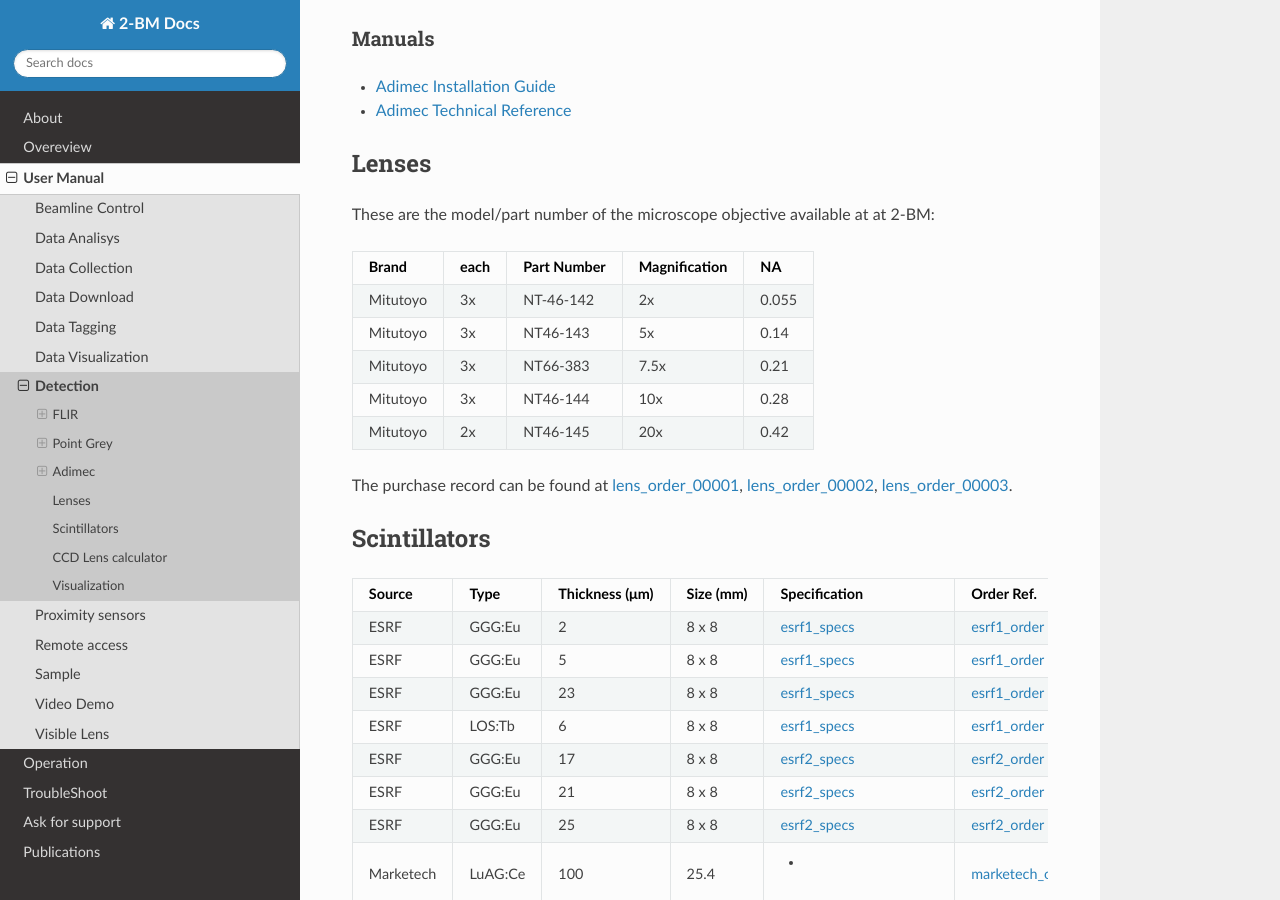
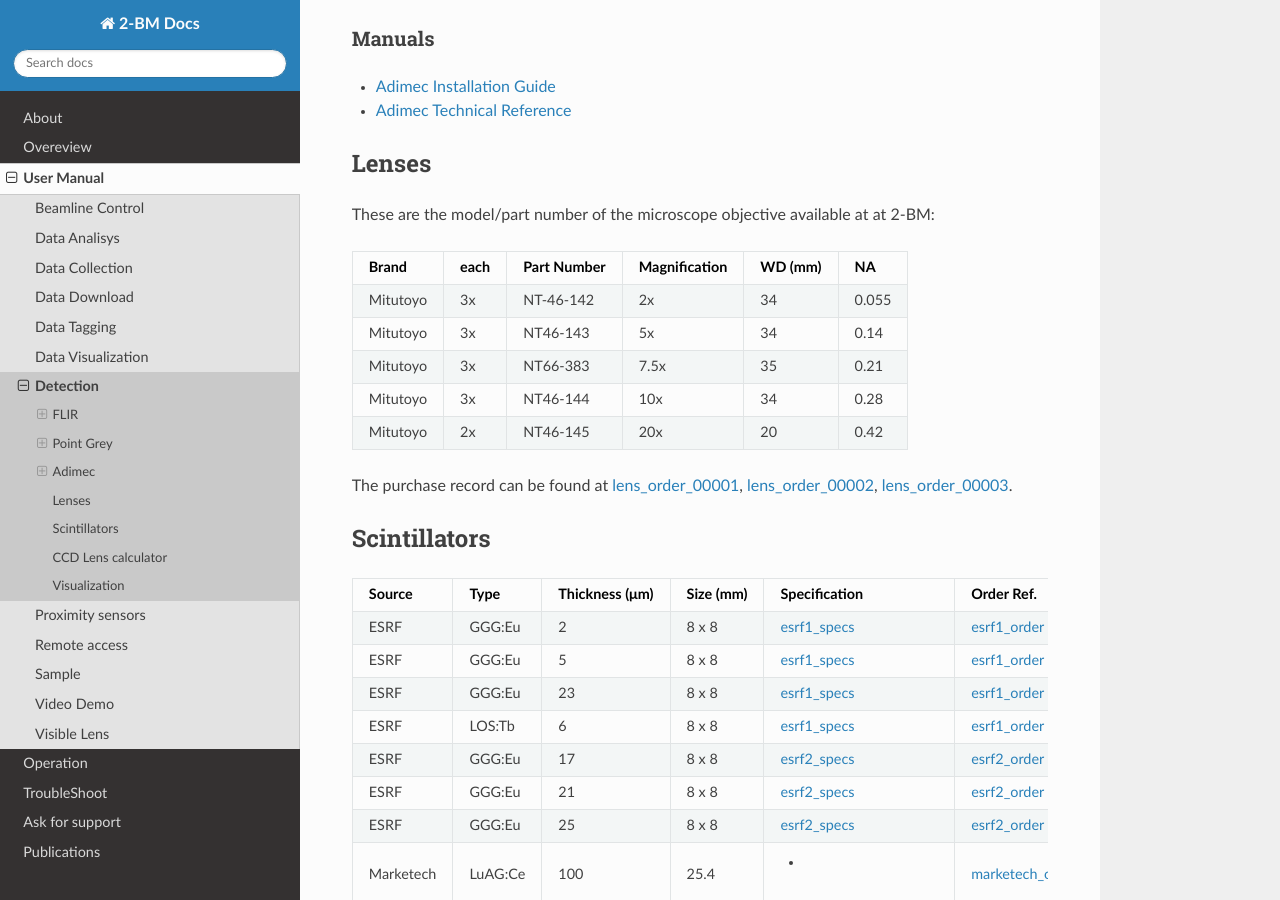
Before and after one commit to xray-imaging/2bm-docs, a Sphinx documentation site: the page built from docs/source/user/item_005.rst, in a window 1280 px wide and 900 px high, scrolled down 6669 px. Built offline with Sphinx 7.4.7 and the Read the Docs theme 2.0.0, drawn with Linux system fonts in a browser that asks for light colours; the version number could not be read and is left out.

Commit message:
added WD to Mitutoyo lenses

```diff
--- a/docs/source/user/item_005.rst
+++ b/docs/source/user/item_005.rst
@@ -269,19 +269,19 @@ These are the model/part number of the microscope objective available at  at 2-B
 .. _lens_order_00002: https://apps.inside.anl.gov/paris/req.jsp?reqNbr=F1-153142
 .. _lens_order_00003: https://apps.inside.anl.gov/paris/req.jsp?reqNbr=F1-165089
 
-+-------------+------+------------------+-----------------+-----------------+
-|    Brand    | each |   Part Number    |  Magnification  |        NA       |
-+=============+======+==================+=================+=================+
-|  Mitutoyo   |   3x |   NT-46-142      |        2x       |      0.055      |
-+-------------+------+------------------+-----------------+-----------------+
-|  Mitutoyo   |   3x |   NT46-143       |        5x       |      0.14       |
-+-------------+------+------------------+-----------------+-----------------+
-|  Mitutoyo   |   3x |   NT66-383       |      7.5x       |      0.21       |
-+-------------+------+------------------+-----------------+-----------------+
-|  Mitutoyo   |   3x |   NT46-144       |     10x         |      0.28       |
-+-------------+------+------------------+-----------------+-----------------+
-|  Mitutoyo   |   2x |   NT46-145       |     20x         |      0.42       |
-+-------------+------+------------------+-----------------+-----------------+
++-------------+------+------------------+-----------------+--------------------+----------------+
+|    Brand    | each |   Part Number    |  Magnification  |       WD (mm)      |       NA       |
++=============+======+==================+=================+====================+================+
+|  Mitutoyo   |   3x |   NT-46-142      |        2x       |        34          |     0.055      |
++-------------+------+------------------+-----------------+--------------------+----------------+
+|  Mitutoyo   |   3x |   NT46-143       |        5x       |        34          |     0.14       |
++-------------+------+------------------+-----------------+--------------------+----------------+
+|  Mitutoyo   |   3x |   NT66-383       |      7.5x       |        35          |     0.21       |
++-------------+------+------------------+-----------------+--------------------+----------------+
+|  Mitutoyo   |   3x |   NT46-144       |     10x         |        34          |     0.28       |
++-------------+------+------------------+-----------------+--------------------+----------------+
+|  Mitutoyo   |   2x |   NT46-145       |     20x         |        20          |     0.42       |
++-------------+------+------------------+-----------------+--------------------+----------------+
 
 The purchase record can be found at lens_order_00001_, lens_order_00002_, lens_order_00003_.
 
```
